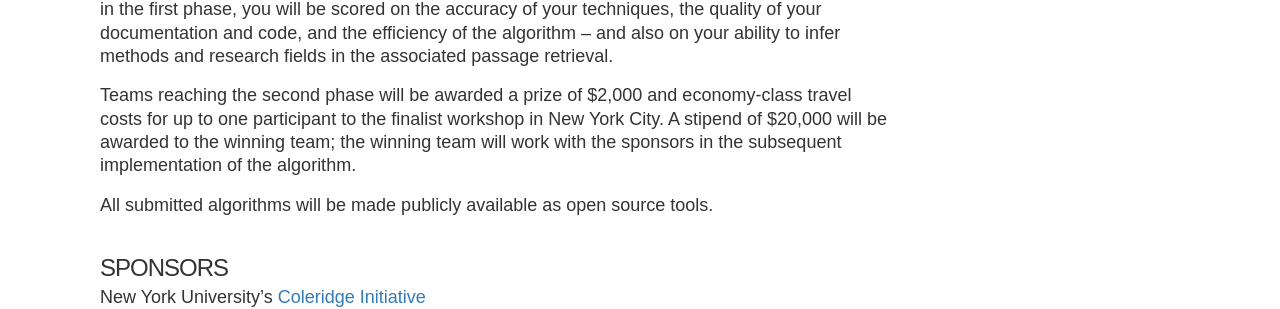
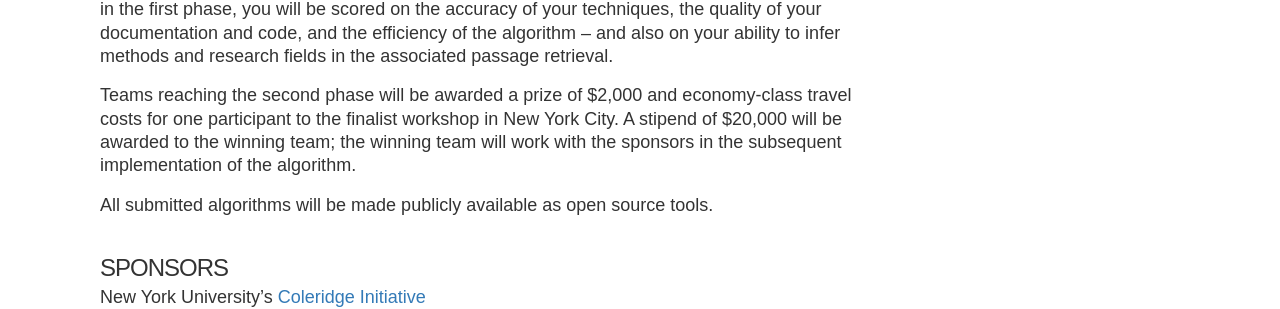
Before and after one commit to NYU-CI/coleridge, a Jekyll site: the page built from pages/richcontextcompetition.html, in a window 1280 px wide and 900 px high, scrolled down 1033 px. Shown: the part 175-484 px from the top of the window. Built offline with Jekyll 4.4.1, drawn with Linux system fonts in a browser that asks for light colours; nearby versions of some CDN libraries.

Commit message:
rcc updates

```diff
--- a/pages/richcontextcompetition.html
+++ b/pages/richcontextcompetition.html
@@ -47,7 +47,7 @@ permalink: richcontextcompetition.html
         <strong>First Phase:</strong> You will be provided labeled data, consisting of a listing of datasets and a labeled corpus of 2,500 publications with an additional dev fold of 100 publications. The provided data will indicate which of the datasets are used in each publication. You can use this data to train and tune your algorithms. A separate corpus of 2,500 publications will be the test corpus, which we will run ourselves on our servers with your submissions; you can validate your algorithm against this test corpus up to 5 times. On submission, you will primarily be scored on the accuracy of your techniques, the quality of your documentation and code, and the efficiency of the algorithm – and also on your ability to infer methods and research fields in the associated passage retrieval.</p>
       <p class="comp-description">
         <strong>Second Phase:</strong> Up to five teams will be asked to participate in the second phase. If selected, you will be provided with a large corpus of unlabeled publications and asked to discover which of the datasets were used in each publication as well as the associated research methods and fields. As in the first phase, you will be scored on the accuracy of your techniques, the quality of your documentation and code, and the efficiency of the algorithm – and also on your ability to infer methods and research fields in the associated passage retrieval.</p>
-      <p class="comp-description">Teams reaching the second phase will be awarded a prize of $2,000 and economy-class travel costs for up to one participant to the finalist workshop in New York City. A stipend of $20,000 will be awarded to the winning team; the winning team will work with the sponsors in the subsequent implementation of the algorithm.</p>
+      <p class="comp-description">Teams reaching the second phase will be awarded a prize of $2,000 and economy-class travel costs for one participant to the finalist workshop in New York City. A stipend of $20,000 will be awarded to the winning team; the winning team will work with the sponsors in the subsequent implementation of the algorithm.</p>
       <p class="comp-description">All submitted algorithms will be made publicly available as open source tools.</p>
     </div>
 
```
